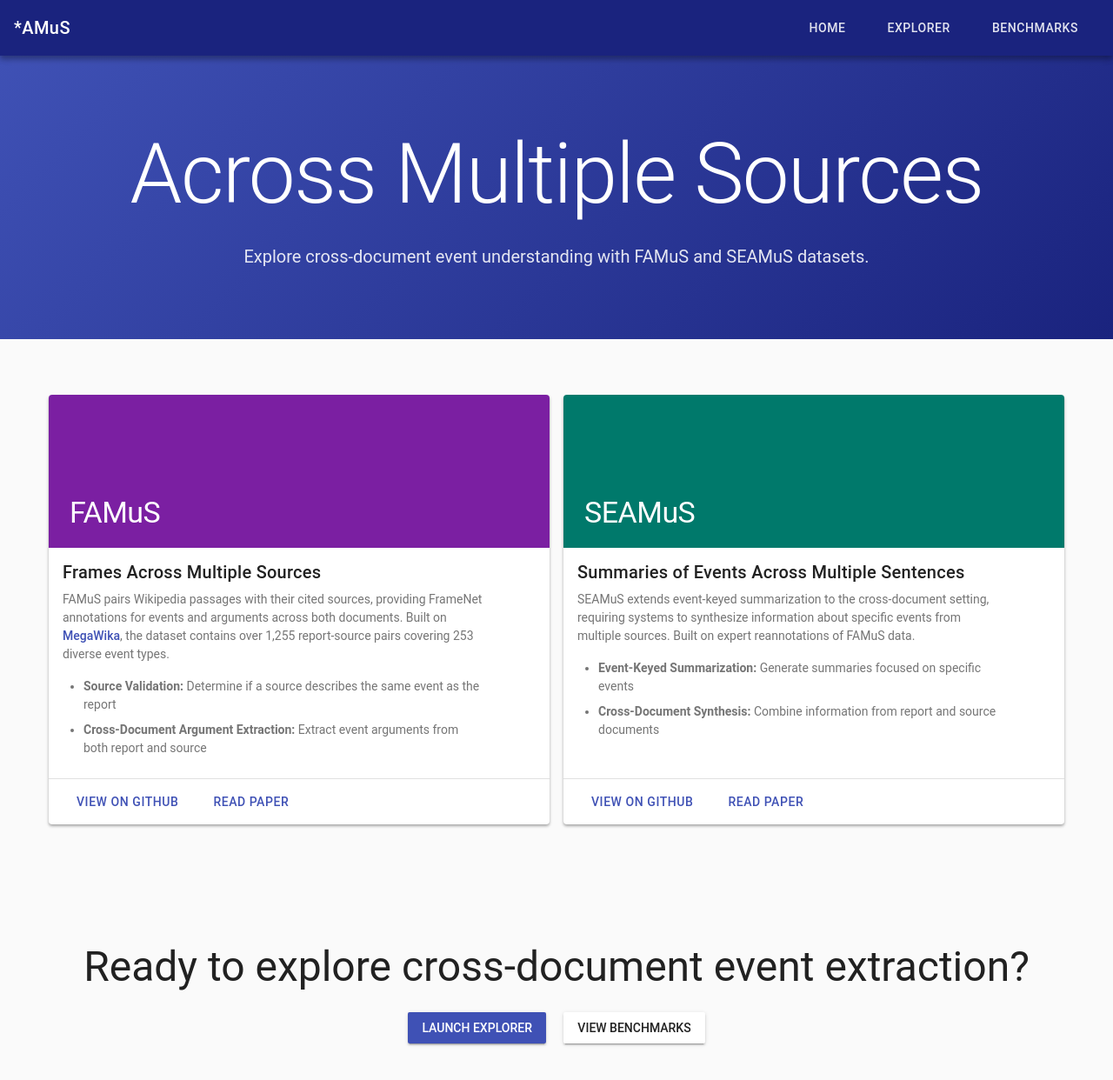
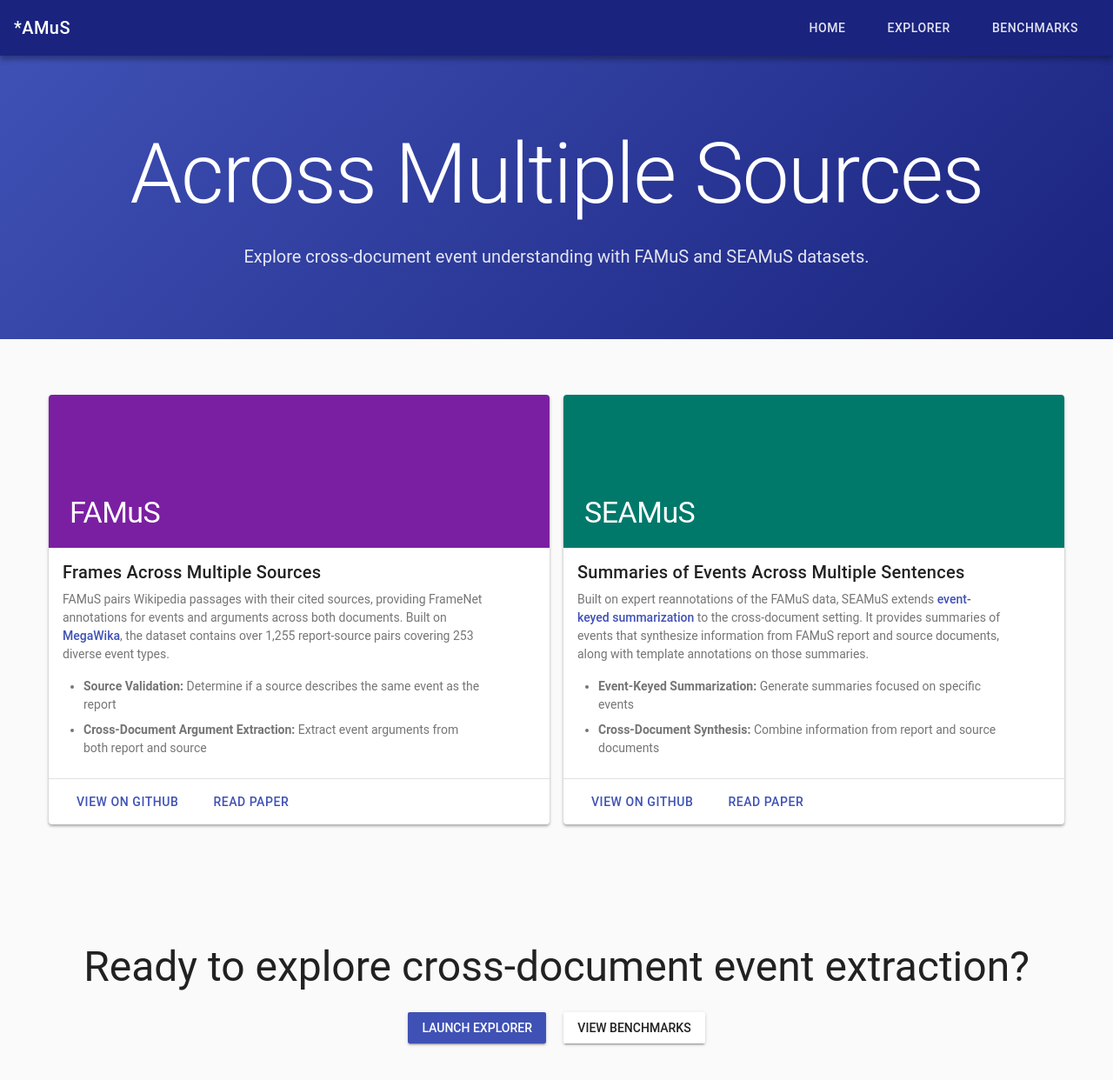
Before and after one commit to starAMuS/starAMuS.github.io, a Jekyll site: the page built from index.html, in a window 1280 px wide. Shown: the top 1242 px of the page at 87% size. Built offline with Jekyll 4.4.1, drawn with Linux system fonts in a browser that asks for light colours; comment, search, counter and statistics services are not loaded.

```diff
--- a/index.html
+++ b/index.html
@@ -56,9 +56,8 @@
         <div class="mdl-card__supporting-text">
           <h4>Summaries of Events Across Multiple Sentences</h4>
           <p>
-            SEAMuS extends event-keyed summarization to the cross-document setting, requiring systems
-            to synthesize information about specific events from multiple sources. Built on expert
-            reannotations of FAMuS data.
+            Built on expert reannotations of the FAMuS data, SEAMuS extends <a href="https://github.com/wgantt/eks">event-keyed summarization</a> to the cross-document setting.
+            It provides summaries of events that synthesize information from FAMuS report and source documents, along with template annotations on those summaries.
           </p>
           <ul>
             <li><strong>Event-Keyed Summarization:</strong> Generate summaries focused on specific events</li>
```
Also changed, not shown: assets/js/explorer.js (+46 -5 lines).
